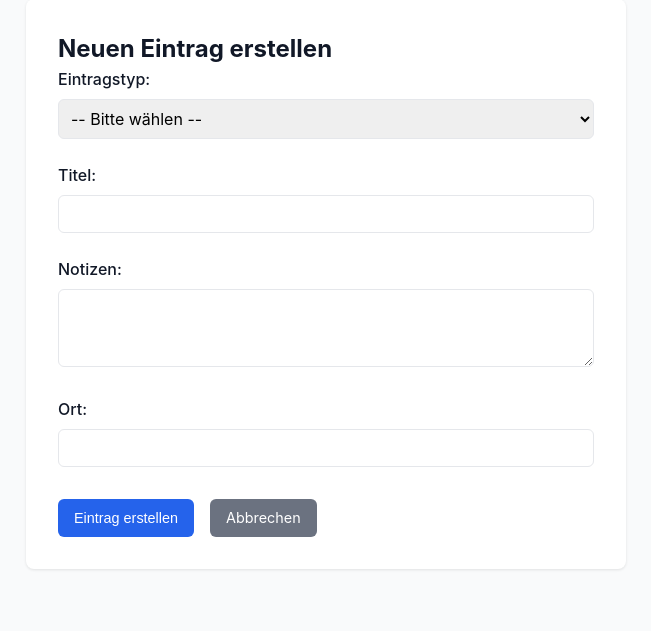
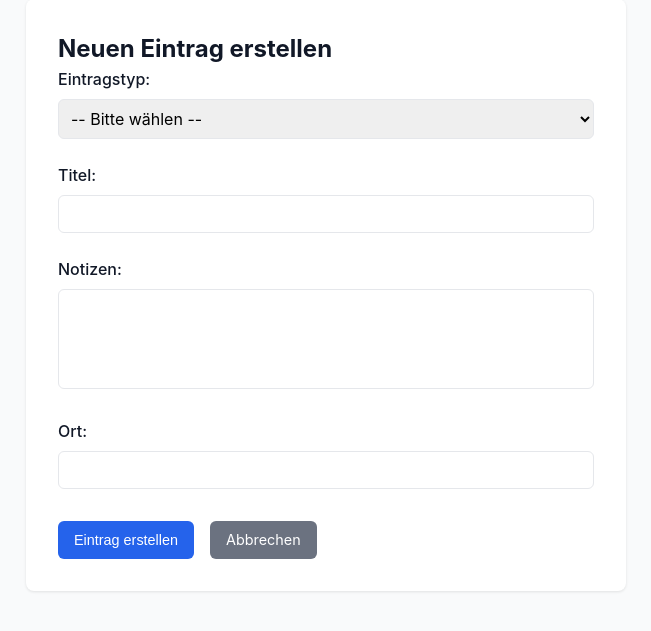
Before and after one commit to nickberto/familyplanner, a Flask app: page /entry in a window 1280 px wide. Shown: the part 102-733 px from the top of the page, without its empty margins (314-965 px from the left). Run offline with Flask 3, Linux system fonts and the light colour scheme; the visitor is signed in with stand-in values (Sample User, id 1); some libraries are stand-ins or nearby versions.

Commit message:
ensure that all notes are visible

```diff
--- a/familyplanner/static/style.css
+++ b/familyplanner/static/style.css
@@ -216,7 +216,9 @@ main {
 }
 
 .form-group textarea {
-    resize: vertical;
+    resize: none;
+    overflow: hidden;
+    min-height: 100px;
 }
 
 .form-actions {
--- a/familyplanner/templates/base.html
+++ b/familyplanner/templates/base.html
@@ -36,5 +36,26 @@
     <footer>
         <p>&copy; 2026 Familienplaner.</p>
     </footer>
+
+    <script>
+        // Auto-expand textareas to show all content
+        function autoExpandTextarea(textarea) {
+            textarea.style.height = 'auto';
+            textarea.style.height = textarea.scrollHeight + 'px';
+        }
+
+        // Initialize all textareas on page load
+        document.addEventListener('DOMContentLoaded', function() {
+            const textareas = document.querySelectorAll('textarea');
+            textareas.forEach(textarea => {
+                // Expand on load for pre-filled content
+                autoExpandTextarea(textarea);
+                // Expand on input
+                textarea.addEventListener('input', function() {
+                    autoExpandTextarea(this);
+                });
+            });
+        });
+    </script>
 </body>
 </html>
```
